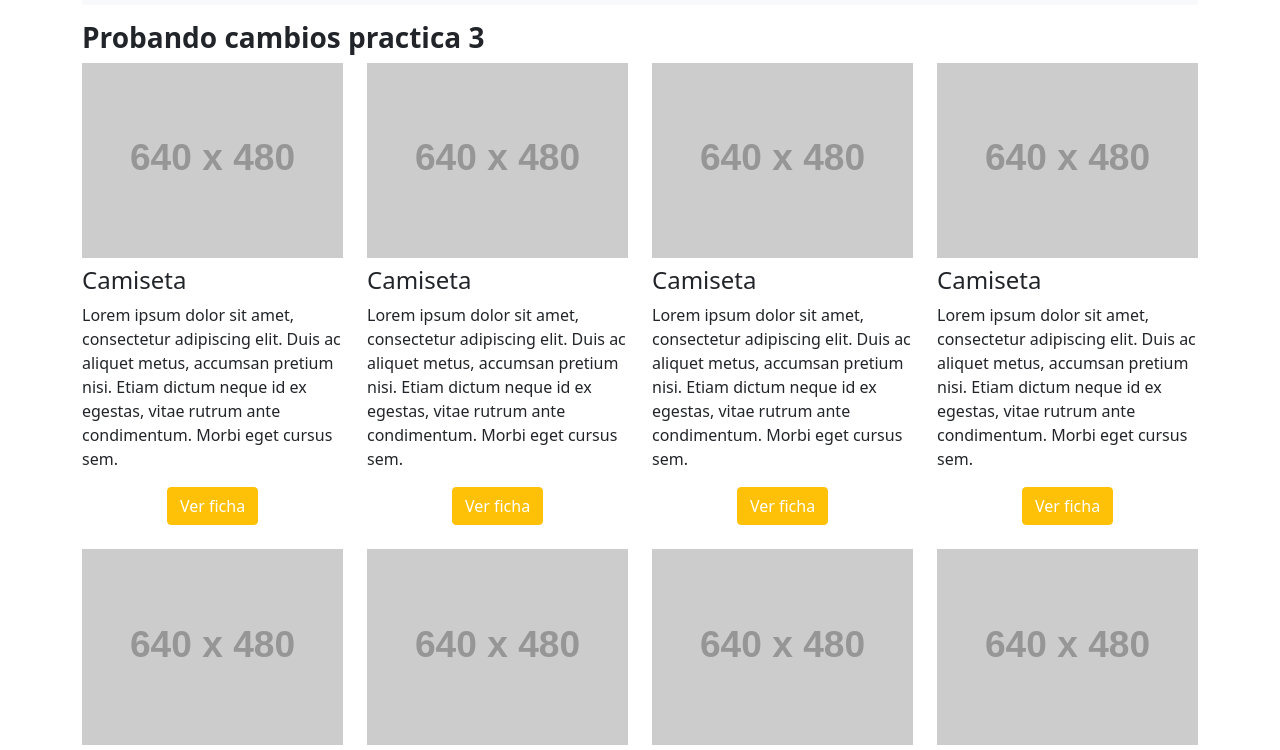
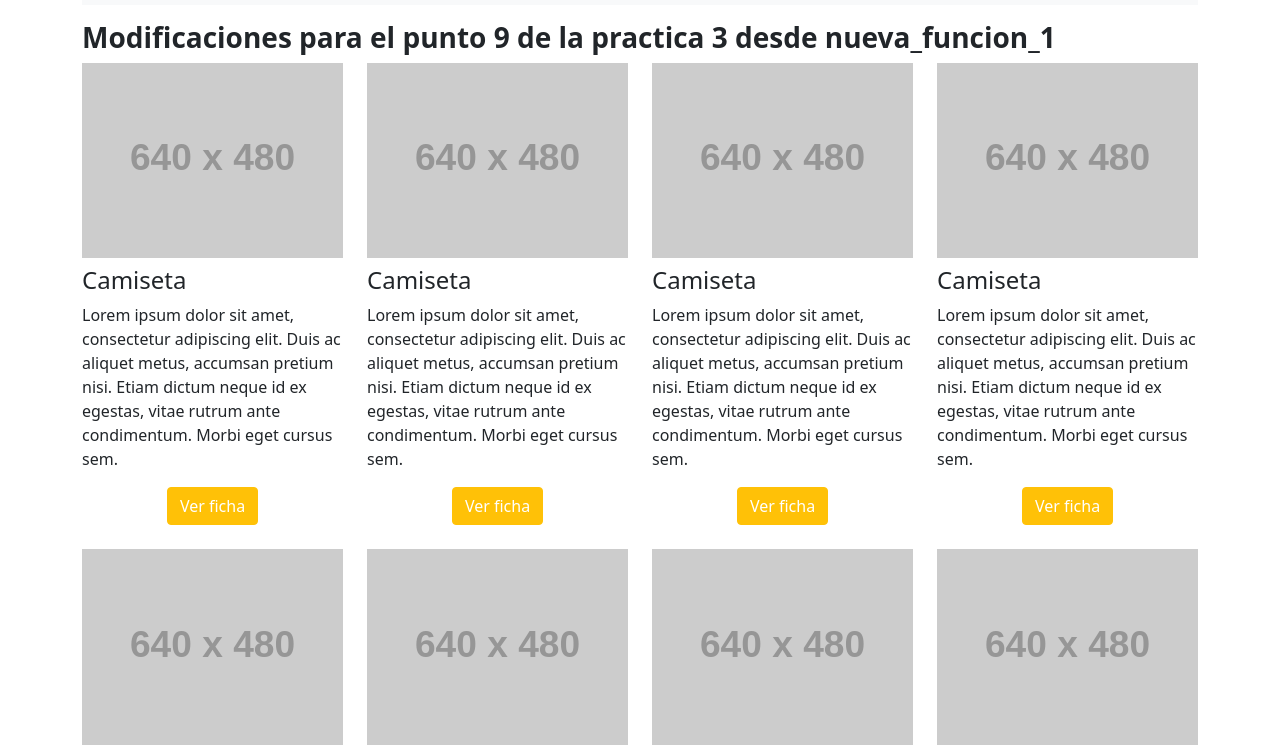
Before and after one commit to 0bealan0/primer-proyecto-git, a plain HTML site: page tienda.html in a window 1280 px wide. Shown: the part 139-889 px from the top of the page. Drawn offline with Linux system fonts and the light colour scheme; files that its build step writes are made by us from their sources; placeholder pictures from the web are drawn by us.

Commit message:
desde rama nueva_funcion_1

```diff
--- a/tienda.html
+++ b/tienda.html
@@ -211,7 +211,7 @@
         <section class="t-shirts">
           <h2 class="d-none">Listado</h2>
           <!-- Para evitar el warning del validador incluimos una cabecera pero oculta -->
-          <h3><strong>Probando cambios practica 3</strong></h3>
+          <h3><strong>Modificaciones para el punto 9 de la practica 3 desde nueva_funcion_1</strong></h3>
           <div class="row">
             <!-- grid con columnas https://getbootstrap.com/docs/5.0/layout/grid/ -->
             <!-- Generamos la primera columna y luego repetimos -->
```
